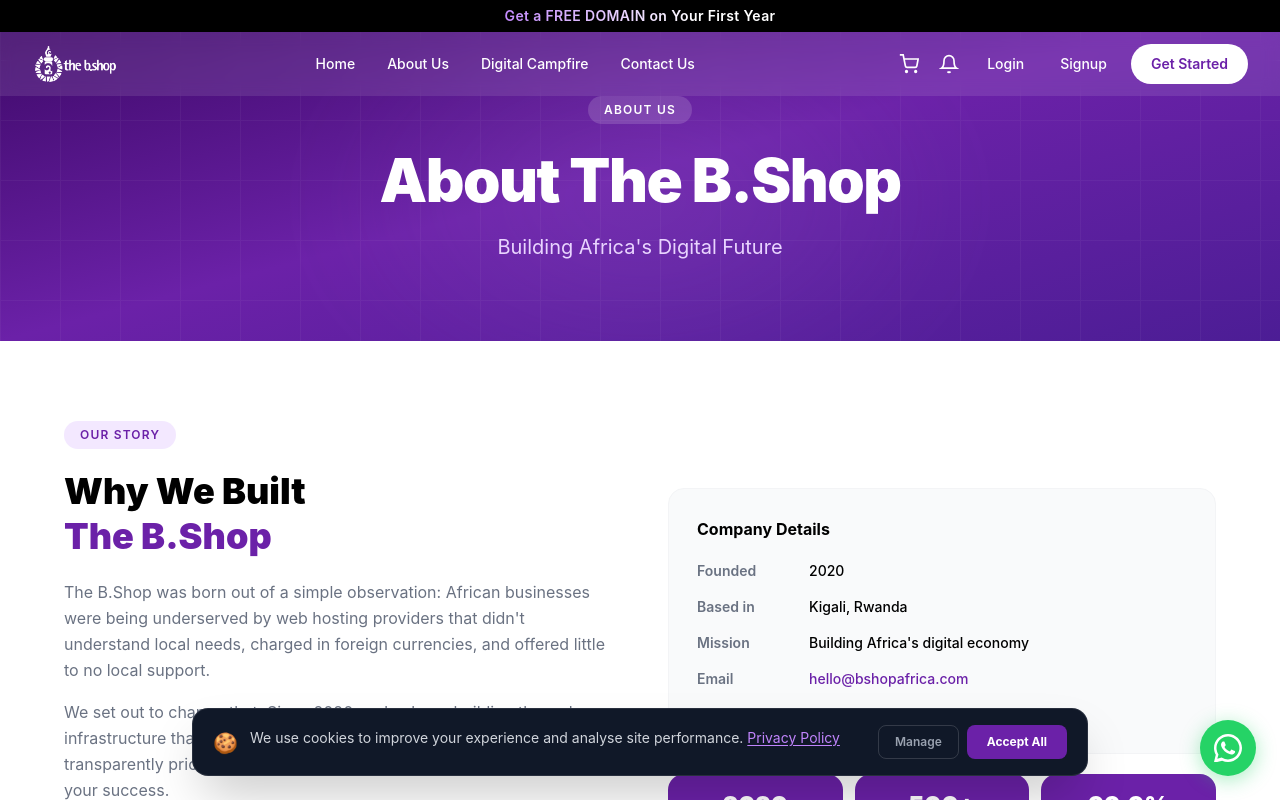
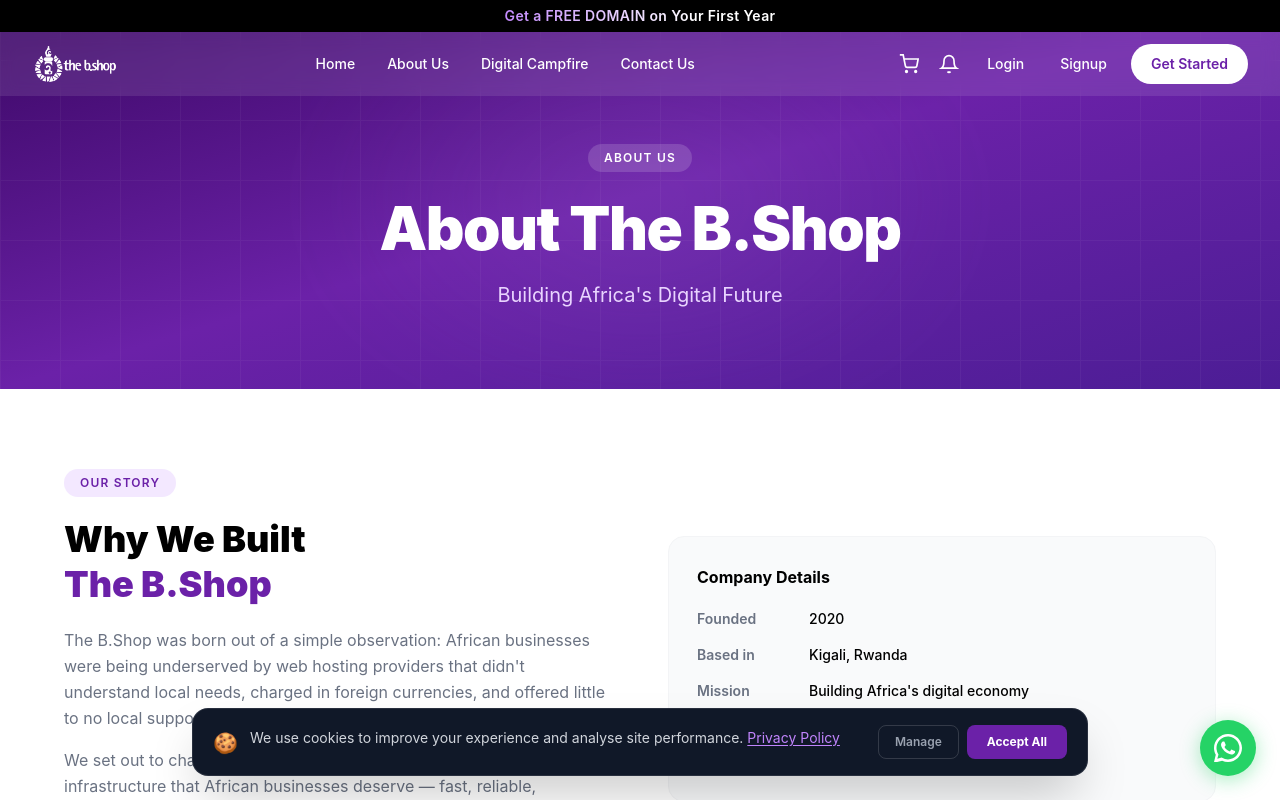
Before and after one commit to nezy2006/bshopafrica, a Next.js app: page /about in a window 1280 px wide. Shown: the top 800 px of the page. Built offline with nearby package versions, Linux system fonts and the light colour scheme.

Commit message:
fix: pt-36 on about and contact hero sections to clear fixed header

```diff
--- a/app/(main)/about/page.tsx
+++ b/app/(main)/about/page.tsx
@@ -33,7 +33,7 @@
 /* ─── Hero ───────────────────────────────────────────────────────────────── */
 function HeroSection() {
   return (
-    <section className="relative bg-gradient-to-br from-[#3b0764] via-[#6B21A8] to-[#4c1d95] pt-24 pb-20 px-4 sm:px-6 lg:px-8 overflow-hidden">
+    <section className="relative bg-gradient-to-br from-[#3b0764] via-[#6B21A8] to-[#4c1d95] pt-36 pb-20 px-4 sm:px-6 lg:px-8 overflow-hidden">
       <div
         className="pointer-events-none absolute inset-0 opacity-[0.04]"
         style={{
--- a/app/(main)/contact/page.tsx
+++ b/app/(main)/contact/page.tsx
@@ -112,7 +112,7 @@
 /* ─── Hero ───────────────────────────────────────────────────────────────── */
 function HeroSection() {
   return (
-    <section className="relative bg-gradient-to-br from-[#3b0764] via-[#6B21A8] to-[#4c1d95] pt-24 pb-20 px-4 sm:px-6 lg:px-8 overflow-hidden">
+    <section className="relative bg-gradient-to-br from-[#3b0764] via-[#6B21A8] to-[#4c1d95] pt-36 pb-20 px-4 sm:px-6 lg:px-8 overflow-hidden">
       <div
         className="pointer-events-none absolute inset-0 opacity-[0.04]"
         style={{
```
